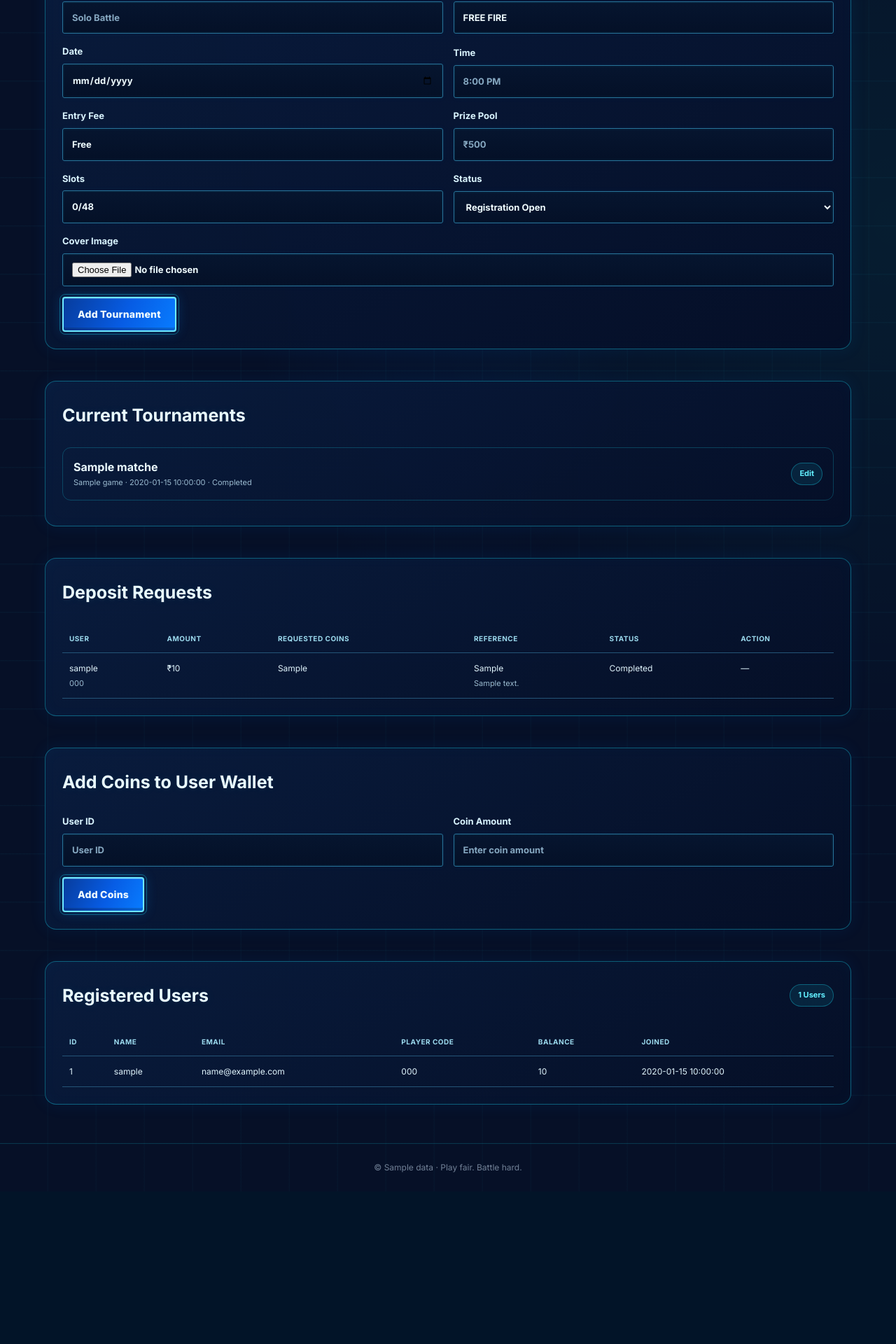
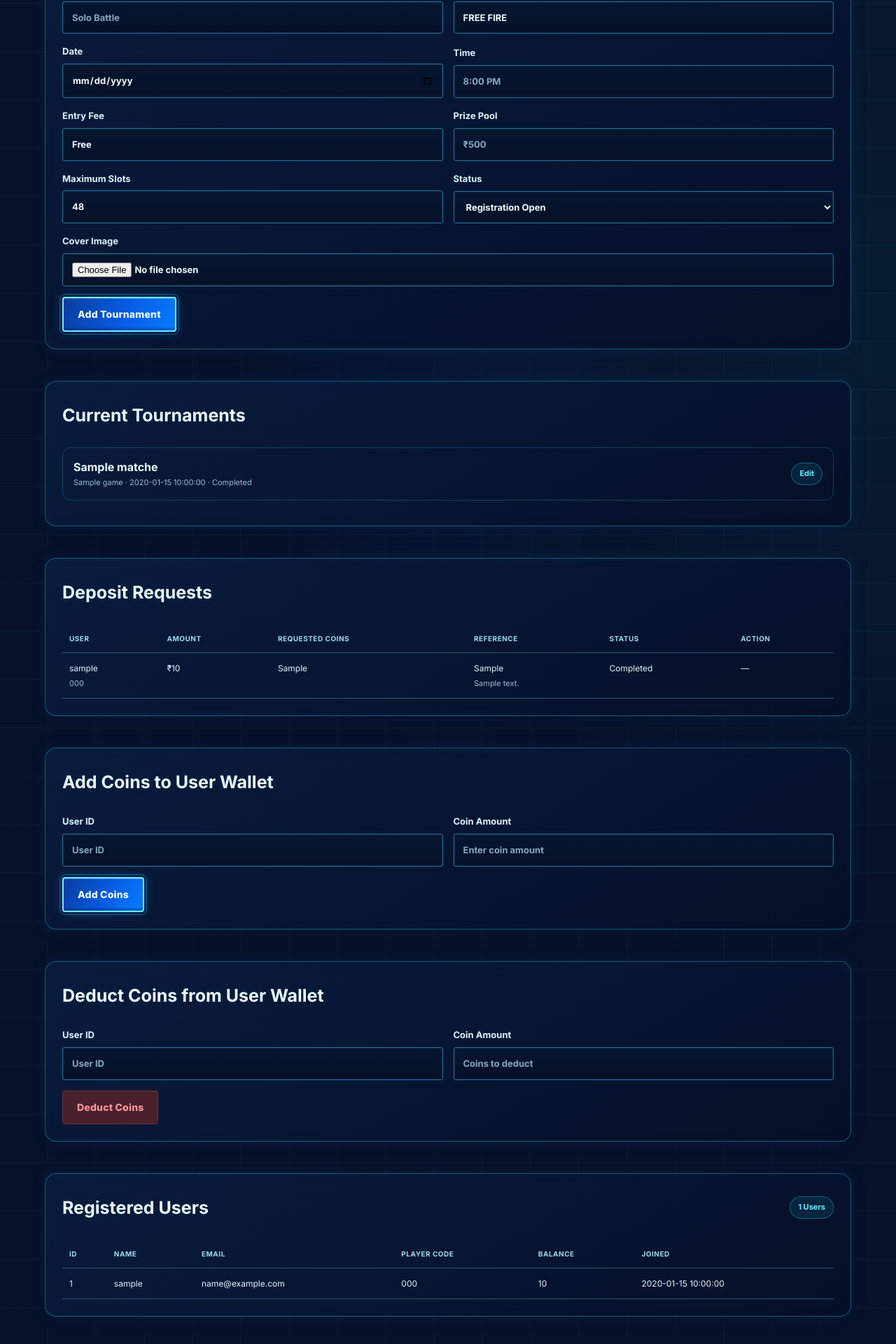
Before and after one commit to rohit1224-cmd/SK-BATTLE, a Flask app: template templates/admin.html in a window 1280 px wide. Shown: the part 817-2737 px from the top of the page at 70% size. Before the commit the page ends 2492 px from the top, so only its background shows below. Run offline with Flask 3, Linux system fonts and the light colour scheme; the visitor is signed in with stand-in values (Sample User, id 1); tables that the repository leaves empty hold one stand-in row (values such as "Sample post"); the template is opened without the code that fills it: most values are stand-ins (such as "Sample title", 1, 10 or a date in 2020).

Commit message:
Update admin panel for tournament and user management

```diff
--- a/templates/admin.html
+++ b/templates/admin.html
@@ -76,8 +76,8 @@
         </label>
 
         <label>
-            Slots
-            <input name="slots" value="0/48" required>
+            Maximum Slots
+            <input type="number" name="max_slots" min="1" max="10000" value="48" required>
         </label>
 
         <label>
@@ -148,8 +148,8 @@
                 </label>
 
                 <label>
-                    Slots
-                    <input name="slots" value="{{ m.slots }}">
+                    Maximum Slots
+                    <input type="number" name="max_slots" min="1" max="10000" value="{{ m.max_slots }}" required>
                 </label>
 
                 <label>
@@ -178,6 +178,21 @@
 
                 <button class="btn btn-primary" type="submit">Save Changes</button>
             </form>
+
+            <div class="table-wrap" style="margin: 14px 0;">
+                <h3>Registered Players — {{ m.registered_count }}/{{ m.max_slots }}</h3>
+                {% if m.players %}
+                <table>
+                    <thead><tr><th>User ID</th><th>Player Code</th><th>Account Name</th><th>Game Name / ID</th><th>Status</th><th>Joined</th></tr></thead>
+                    <tbody>
+                    {% for p in m.players %}
+                    <tr><td>{{ p.id }}</td><td>{{ p.user_code }}</td><td>{{ p.username }}</td>
+                        <td>{{ p.game_name or '—' }}</td><td>{{ p.status }}</td><td>{{ p.created_at }}</td></tr>
+                    {% endfor %}
+                    </tbody>
+                </table>
+                {% else %}<p class="muted">No players have joined this tournament yet.</p>{% endif %}
+            </div>
 
             <form method="post" action="{{ url_for('delete_match', match_id=m.id) }}" data-confirm="Are you sure you want to delete this tournament?" class="delete-form">
                 <button class="btn btn-danger" type="submit">Delete Tournament</button>
@@ -278,6 +293,16 @@
 </section>
 
 <section class="panel section">
+    <div class="panel-heading"><h2>Deduct Coins from User Wallet</h2></div>
+    <form method="post" action="{{ url_for('admin_debit') }}" class="admin-form"
+          data-confirm="Are you sure you want to deduct these coins?">
+        <label>User ID <input type="number" name="user_id" min="1" required placeholder="User ID"></label>
+        <label>Coin Amount <input type="number" name="amount" min="1" max="10000000" required placeholder="Coins to deduct"></label>
+        <button class="btn btn-danger" type="submit">Deduct Coins</button>
+    </form>
+</section>
+
+<section class="panel section">
     <div class="panel-heading">
         <h2>Registered Users</h2>
         <span class="pill">{{ users|length }} Users</span>
```
